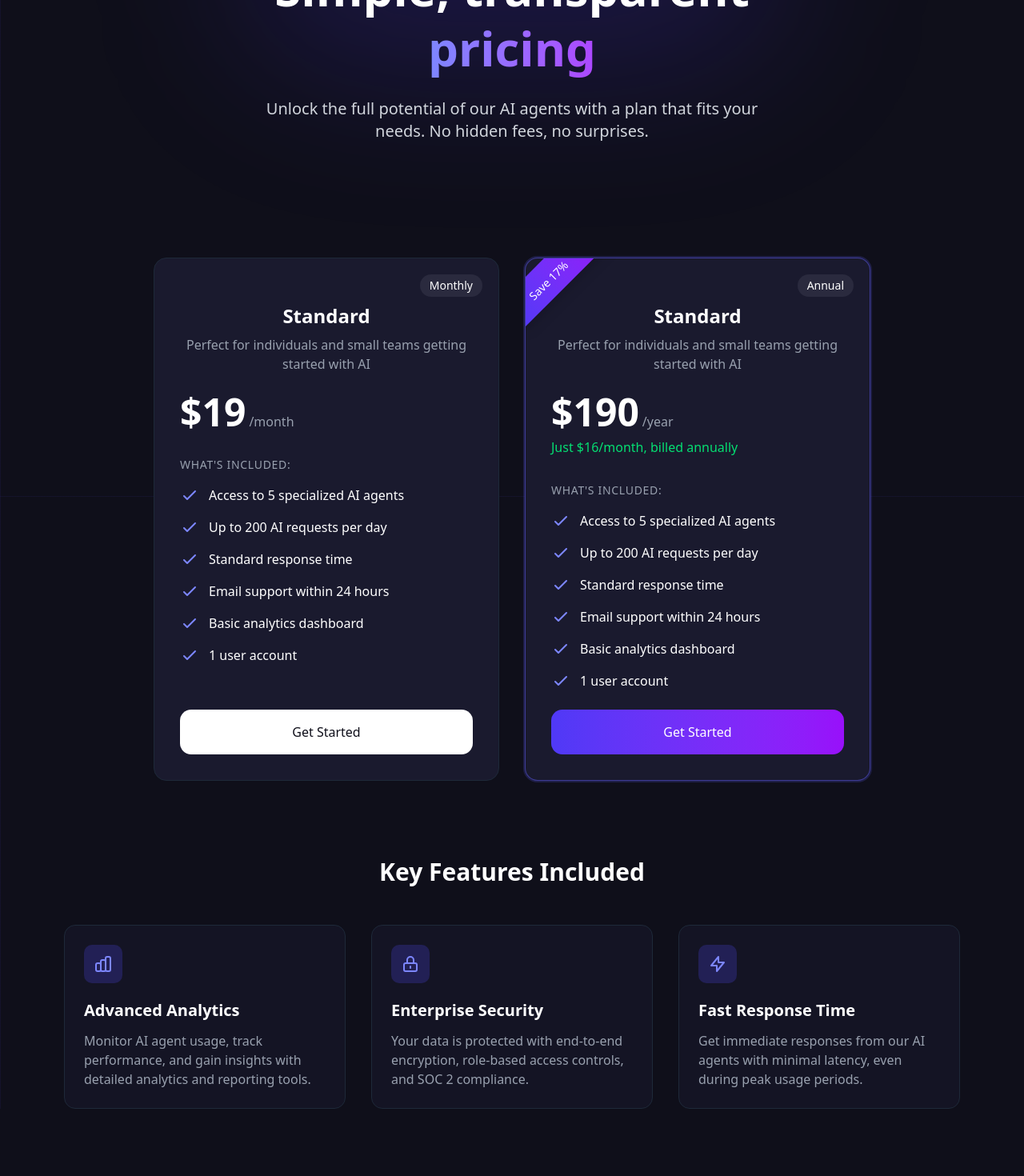
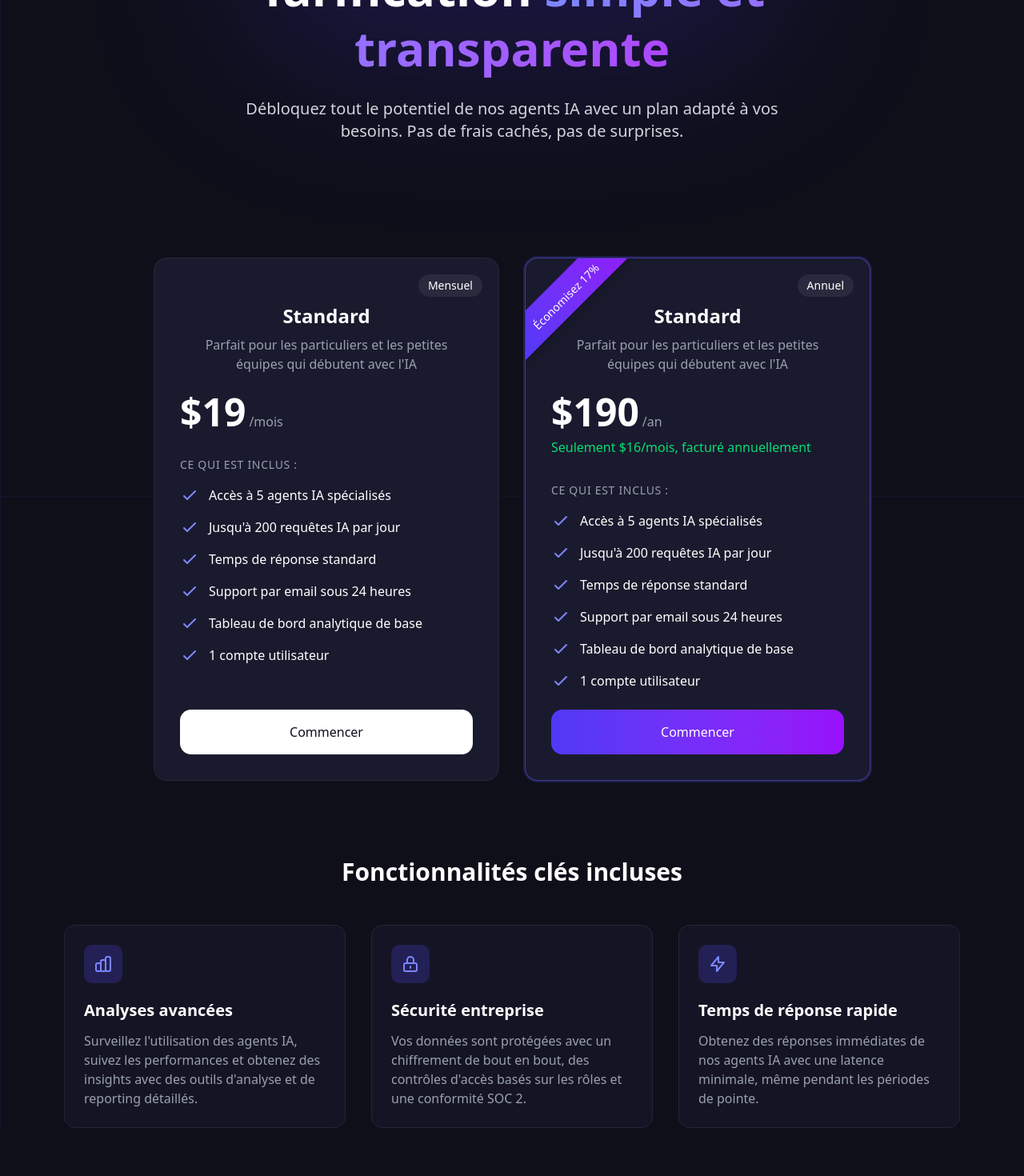
Before and after one commit to Mariussgal/AI_SaaS, a Next.js app: page /pricing in a window 1280 px wide. Shown: the part 180-1650 px from the top of the page at 80% size. Built offline with nearby package versions, Linux system fonts and the light colour scheme; no server answers.

Commit message:
Updated pricing page to French

```diff
--- a/src/app/pricing/page.tsx
+++ b/src/app/pricing/page.tsx
@@ -25,15 +25,15 @@ const pricingPlans: PricingPlan[] = [
     id: 'monthly',
     name: 'Standard',
     price: 19,
-    duration: '/month',
-    description: 'Perfect for individuals and small teams getting started with AI',
+    duration: '/mois',
+    description: 'Parfait pour les particuliers et les petites équipes qui débutent avec l\'IA',
     features: [
-      'Access to 5 specialized AI agents',
-      'Up to 200 AI requests per day',
-      'Standard response time',
-      'Email support within 24 hours',
-      'Basic analytics dashboard',
-      '1 user account'
+      'Accès à 5 agents IA spécialisés',
+      'Jusqu\'à 200 requêtes IA par jour',
+      'Temps de réponse standard',
+      'Support par email sous 24 heures',
+      'Tableau de bord analytique de base',
+      '1 compte utilisateur'
     ],
     priceId: process.env.NEXT_PUBLIC_STRIPE_PRICE_MONTHLY || 'price_monthly'
   },
@@ -41,15 +41,15 @@ const pricingPlans: PricingPlan[] = [
     id: 'yearly',
     name: 'Standard',
     price: 190,
-    duration: '/year',
-    description: 'Perfect for individuals and small teams getting started with AI',
+    duration: '/an',
+    description: 'Parfait pour les particuliers et les petites équipes qui débutent avec l\'IA',
     features: [
-      'Access to 5 specialized AI agents',
-      'Up to 200 AI requests per day',
-      'Standard response time',
-      'Email support within 24 hours',
-      'Basic analytics dashboard',
-      '1 user account'
+      'Accès à 5 agents IA spécialisés',
+      'Jusqu\'à 200 requêtes IA par jour',
+      'Temps de réponse standard',
+      'Support par email sous 24 heures',
+      'Tableau de bord analytique de base',
+      '1 compte utilisateur'
     ],
     priceId: process.env.NEXT_PUBLIC_STRIPE_PRICE_YEARLY || 'price_yearly',
     popular: true
@@ -58,20 +58,20 @@ const pricingPlans: PricingPlan[] = [
 
 const faqs = [
   {
-    question: "How does the billing cycle work?",
-    answer: "Your subscription starts immediately after payment. You'll be billed either monthly or yearly, depending on your chosen plan. You can cancel anytime from your dashboard."
+    question: "Comment fonctionne le cycle de facturation ?",
+    answer: "Votre abonnement commence immédiatement après le paiement. Vous serez facturé mensuellement ou annuellement, selon le plan choisi. Vous pouvez annuler à tout moment depuis votre tableau de bord."
   },
   {
-    question: "Can I upgrade or downgrade my plan?",
-    answer: "Yes, you can upgrade your plan at any time. Downgrades will take effect at the end of your current billing cycle. Any changes can be managed from your account dashboard."
+    question: "Puis-je mettre à niveau ou rétrograder mon plan ?",
+    answer: "Oui, vous pouvez mettre à niveau votre plan à tout moment. Les rétrogradations prendront effet à la fin de votre cycle de facturation actuel. Toutes les modifications peuvent être gérées depuis votre tableau de bord."
   },
   {
-    question: "Is there a free trial?",
-    answer: "We don't offer a traditional free trial, but you can access a limited version of our platform with the free tier to test our services before committing to a paid plan."
+    question: "Y a-t-il une période d'essai gratuite ?",
+    answer: "Nous n'offrons pas d'essai gratuit traditionnel, mais vous pouvez accéder à une version limitée de notre plateforme avec le niveau gratuit pour tester nos services avant de vous engager dans un plan payant."
   },
   {
-    question: "What payment methods do you accept?",
-    answer: "We accept all major credit cards (Visa, Mastercard, American Express) through our secure payment processor, Stripe."
+    question: "Quels modes de paiement acceptez-vous ?",
+    answer: "Nous acceptons toutes les cartes de crédit principales (Visa, Mastercard, American Express) via notre processeur de paiement sécurisé, Stripe."
   }
 ];
 
@@ -120,11 +120,11 @@ const Pricing: React.FC = () => {
       <section className="relative px-4 pt-24 pb-16 md:px-6 lg:pt-32 lg:pb-24 max-w-6xl mx-auto">
         <div className="text-center max-w-3xl mx-auto relative z-10">
           <h1 className="text-4xl md:text-5xl lg:text-6xl font-bold leading-tight mb-6">
-            Simple, transparent <span className="bg-clip-text text-transparent bg-gradient-to-r from-indigo-400 to-purple-500">pricing</span>
+            Tarification <span className="bg-clip-text text-transparent bg-gradient-to-r from-indigo-400 to-purple-500">simple et transparente</span>
           </h1>
           <p className="text-lg md:text-xl text-gray-300 mb-12 max-w-2xl mx-auto">
-            Unlock the full potential of our AI agents with a plan that fits your needs.
-            No hidden fees, no surprises.
+            Débloquez tout le potentiel de nos agents IA avec un plan adapté à vos besoins.
+            Pas de frais cachés, pas de surprises.
           </p>
         </div>
 
@@ -139,19 +139,19 @@ const Pricing: React.FC = () => {
           <div
             className="relative overflow-hidden bg-[#1A1A2E] border border-gray-800 rounded-2xl p-8 transition-all duration-300 hover:transform hover:translate-y-[-4px] hover:shadow-xl flex flex-col">
             <div className="absolute top-5 right-5 bg-[#2A2A3E] text-white py-1 px-3 rounded-full text-sm">
-              Monthly
+              Mensuel
             </div>
 
             <h3 className="text-2xl font-bold mt-6 text-center ">Standard</h3>
-            <p className="mt-2 text-gray-400 text-center">Perfect for individuals and small teams getting started with AI</p>
+            <p className="mt-2 text-gray-400 text-center">Parfait pour les particuliers et les petites équipes qui débutent avec l'IA</p>
 
             <div className="mt-6 flex items-baseline">
               <span className="text-5xl font-extrabold">${pricingPlans[0].price}</span>
-              <span className="ml-1 text-gray-400">/month</span>
+              <span className="ml-1 text-gray-400">/mois</span>
             </div>
 
             <div className="mt-8">
-              <h4 className="text-sm uppercase tracking-wider text-gray-400 mb-4">What's included:</h4>
+              <h4 className="text-sm uppercase tracking-wider text-gray-400 mb-4">Ce qui est inclus :</h4>
               <ul className="space-y-4 mb-6">
                 {pricingPlans[0].features.map((feature, idx) => (
                   <li key={idx} className="flex items-start">
@@ -179,34 +179,34 @@ const Pricing: React.FC = () => {
               disabled={isLoading}
               className="mt-auto w-full py-4 rounded-xl font-medium text-center transition-all bg-white text-[#0F0F1A] hover:bg-gray-200"
             >
-              {isLoading ? 'Processing...' : 'Get Started'}
+              {isLoading ? 'Traitement en cours...' : 'Commencer'}
             </button>
           </div>
 
           {/* Annual plan */}
           <div
             className="relative overflow-hidden bg-[#1A1A2E] border border-indigo-500/50 ring-2 ring-indigo-500/20 rounded-2xl p-8 transition-all duration-300 hover:transform hover:translate-y-[-4px] hover:shadow-xl flex flex-col">
-            <div className="absolute -top-1 -left-11 w-40 h-11 bg-gradient-to-r from-indigo-600 to-purple-600 text-white py-1 px-4 transform -rotate-45 origin-center shadow-lg">
-              <p className="text-center font-medium mt-2.5 mr-6 text-sm">Save 17%</p>
+            <div className="absolute top-4 -left-13 w-55 h-11 bg-gradient-to-r from-indigo-600 to-purple-600 text-white py-1 px-4 transform -rotate-45 origin-center shadow-lg">
+              <p className="text-center font-medium mt-2.5 mr-6 text-sm">Économisez 17%</p>
             </div>
 
             <div className="absolute top-5 right-5 bg-[#2A2A3E] text-white py-1 px-3 rounded-full text-sm">
-              Annual
+              Annuel
             </div>
 
             <h3 className="text-2xl font-bold mt-6 text-center">Standard</h3>
-            <p className="mt-2 text-gray-400 text-center">Perfect for individuals and small teams getting started with AI</p>
+            <p className="mt-2 text-gray-400 text-center">Parfait pour les particuliers et les petites équipes qui débutent avec l'IA</p>
 
             <div className="mt-6">
               <div className="flex items-baseline">
                 <span className="text-5xl font-extrabold">${pricingPlans[1].price}</span>
-                <span className="ml-1 text-gray-400">/year</span>
+                <span className="ml-1 text-gray-400">/an</span>
               </div>
-              <p className="text-green-400 mt-2">Just ${monthlyWithAnnual}/month, billed annually</p>
+              <p className="text-green-400 mt-2">Seulement ${monthlyWithAnnual}/mois, facturé annuellement</p>
             </div>
 
             <div className="mt-8">
-              <h4 className="text-sm uppercase tracking-wider text-gray-400 mb-4">What's included:</h4>
+              <h4 className="text-sm uppercase tracking-wider text-gray-400 mb-4">Ce qui est inclus :</h4>
               <ul className="space-y-4 mb-6">
                 {pricingPlans[1].features.map((feature, idx) => (
                   <li key={idx} className="flex items-start">
@@ -234,7 +234,7 @@ const Pricing: React.FC = () => {
               disabled={isLoading}
               className="mt-auto w-full py-4 rounded-xl font-medium text-center transition-all bg-gradient-to-r from-indigo-600 to-purple-600 hover:from-indigo-500 hover:to-purple-500 text-white"
             >
-              {isLoading ? 'Processing...' : 'Get Started'}
+              {isLoading ? 'Traitement en cours...' : 'Commencer'}
             </button>
           </div>
         </div>
@@ -242,7 +242,7 @@ const Pricing: React.FC = () => {
 
       {/* Features overview */}
       <section className="px-4 max-w-6xl mx-auto mb-24">
-        <h2 className="text-2xl md:text-3xl font-bold text-center mb-12">Key Features Included</h2>
+        <h2 className="text-2xl md:text-3xl font-bold text-center mb-12">Fonctionnalités clés incluses</h2>
 
         <div className="grid grid-cols-1 md:grid-cols-3 gap-8">
           <div className="bg-[#1A1A2E]/50 border border-gray-800 rounded-xl p-6 transition-all duration-300 hover:border-indigo-500/30">
@@ -251,8 +251,8 @@ const Pricing: React.FC = () => {
                 <path strokeLinecap="round" strokeLinejoin="round" strokeWidth={2} d="M9 19v-6a2 2 0 00-2-2H5a2 2 0 00-2 2v6a2 2 0 002 2h2a2 2 0 002-2zm0 0V9a2 2 0 012-2h2a2 2 0 012 2v10m-6 0a2 2 0 002 2h2a2 2 0 002-2m0 0V5a2 2 0 012-2h2a2 2 0 012 2v14a2 2 0 01-2 2h-2a2 2 0 01-2-2z" />
               </svg>
             </div>
-            <h3 className="text-xl font-semibold mb-3">Advanced Analytics</h3>
-            <p className="text-gray-400">Monitor AI agent usage, track performance, and gain insights with detailed analytics and reporting tools.</p>
+            <h3 className="text-xl font-semibold mb-3">Analyses avancées</h3>
+            <p className="text-gray-400">Surveillez l'utilisation des agents IA, suivez les performances et obtenez des insights avec des outils d'analyse et de reporting détaillés.</p>
           </div>
 
           <div className="bg-[#1A1A2E]/50 border border-gray-800 rounded-xl p-6 transition-all duration-300 hover:border-indigo-500/30">
@@ -261,8 +261,8 @@ const Pricing: React.FC = () => {
                 <path strokeLinecap="round" strokeLinejoin="round" strokeWidth={2} d="M12 15v2m-6 4h12a2 2 0 002-2v-6a2 2 0 00-2-2H6a2 2 0 00-2 2v6a2 2 0 002 2zm10-10V7a4 4 0 00-8 0v4h8z" />
               </svg>
             </div>
-            <h3 className="text-xl font-semibold mb-3">Enterprise Security</h3>
-            <p className="text-gray-400">Your data is protected with end-to-end encryption, role-based access controls, and SOC 2 compliance.</p>
+            <h3 className="text-xl font-semibold mb-3">Sécurité entreprise</h3>
+            <p className="text-gray-400">Vos données sont protégées avec un chiffrement de bout en bout, des contrôles d'accès basés sur les rôles et une conformité SOC 2.</p>
           </div>
 
           <div className="bg-[#1A1A2E]/50 border border-gray-800 rounded-xl p-6 transition-all duration-300 hover:border-indigo-500/30">
@@ -271,8 +271,8 @@ const Pricing: React.FC = () => {
                 <path strokeLinecap="round" strokeLinejoin="round" strokeWidth={2} d="M13 10V3L4 14h7v7l9-11h-7z" />
               </svg>
             </div>
-            <h3 className="text-xl font-semibold mb-3">Fast Response Time</h3>
-            <p className="text-gray-400">Get immediate responses from our AI agents with minimal latency, even during peak usage periods.</p>
+            <h3 className="text-xl font-semibold mb-3">Temps de réponse rapide</h3>
+            <p className="text-gray-400">Obtenez des réponses immédiates de nos agents IA avec une latence minimale, même pendant les périodes de pointe.</p>
           </div>
         </div>
 
```
